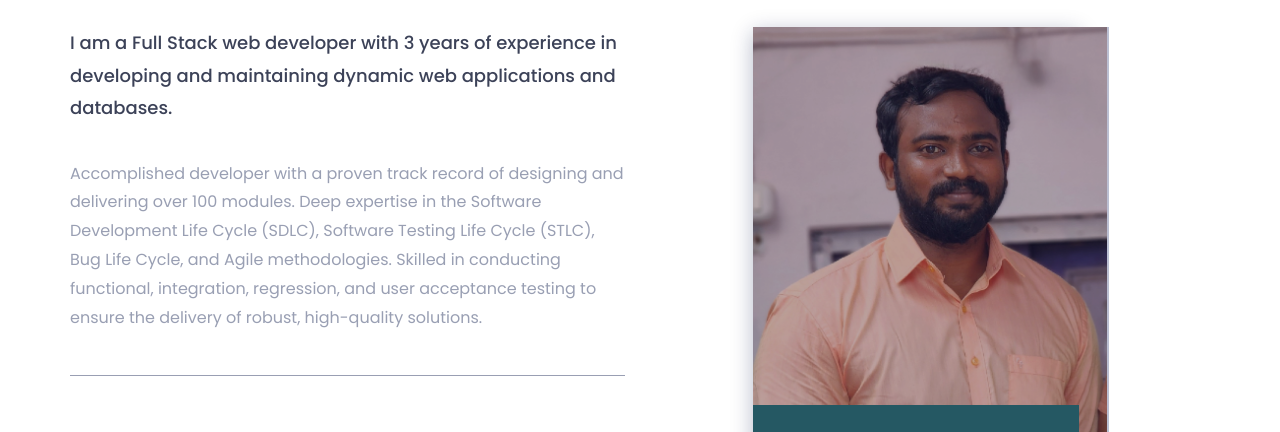
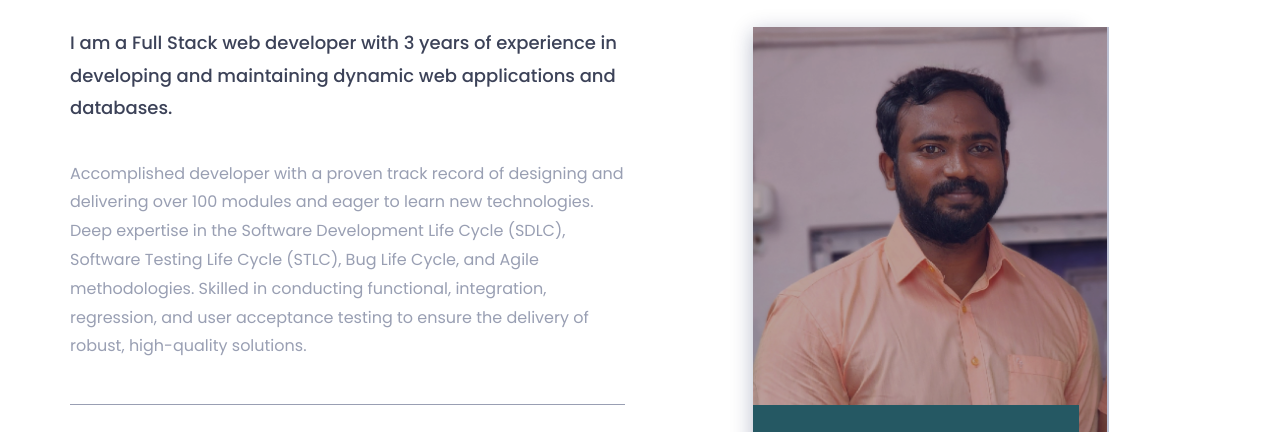
Before and after one commit to GodwinOfficial007/PortfolioWebsite, a plain HTML site: page index.html in a window 1280 px wide. Shown: the part 1180-1612 px from the top of the page. Drawn offline with nearby package versions, Linux system fonts and the light colour scheme.

Commit message:
Update index.html

```diff
--- a/index.html
+++ b/index.html
@@ -74,7 +74,7 @@
 									I am a Full Stack web developer with 3 years of experience in developing and maintaining dynamic web applications and databases.
 								</h3>
 								<p>
-									Accomplished developer with a proven track record of designing and delivering over 100 modules. Deep expertise in the Software Development Life Cycle (SDLC), Software Testing Life Cycle (STLC), Bug Life Cycle, and Agile methodologies. Skilled in conducting functional, integration, regression, and user acceptance testing to ensure the delivery of robust, high-quality solutions.
+									Accomplished developer with a proven track record of designing and delivering over 100 modules and eager to learn new technologies. Deep expertise in the Software Development Life Cycle (SDLC), Software Testing Life Cycle (STLC), Bug Life Cycle, and Agile methodologies. Skilled in conducting functional, integration, regression, and user acceptance testing to ensure the delivery of robust, high-quality solutions.
 								</p>
 								<!--
 								<div class="row">
```
